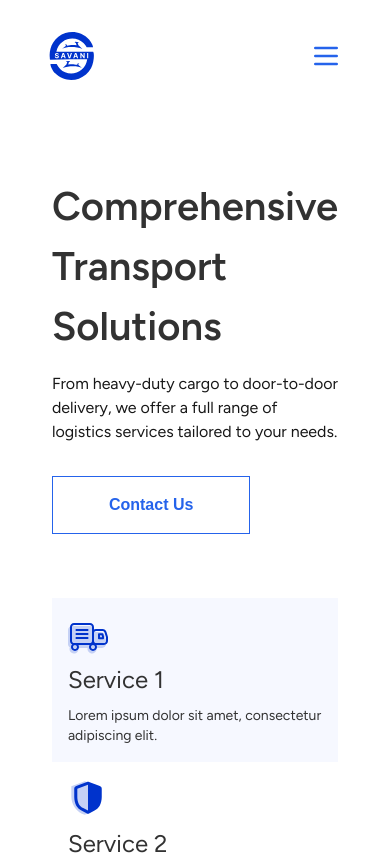
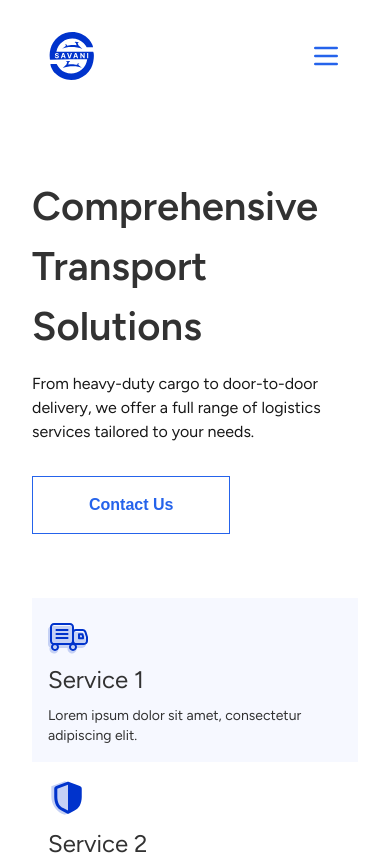
Before and after one commit to AbhijitTurate/savani-transports, a Next.js app: page / in a window 390 px wide. Shown: the top 855 px of the page. Built offline with nearby package versions, Linux system fonts and the light colour scheme.

Commit message:
feat: padding reduced in moile view for home page

```diff
--- a/app/page.tsx
+++ b/app/page.tsx
@@ -12,7 +12,7 @@
     <div className="flex flex-col min-h-screen">
       <Navbar />
 
-      <div className="flex flex-col items-center justify-center gap-8 md:gap-[6.5rem] mx-[5.25rem] my-16">
+      <div className="flex flex-col items-center justify-center gap-16 md:gap-[6.5rem] mx-8 md:mx-[5.25rem] my-16">
         <TransportSolutions />
         <ContactUsbanner />
         <FAQ />
```
